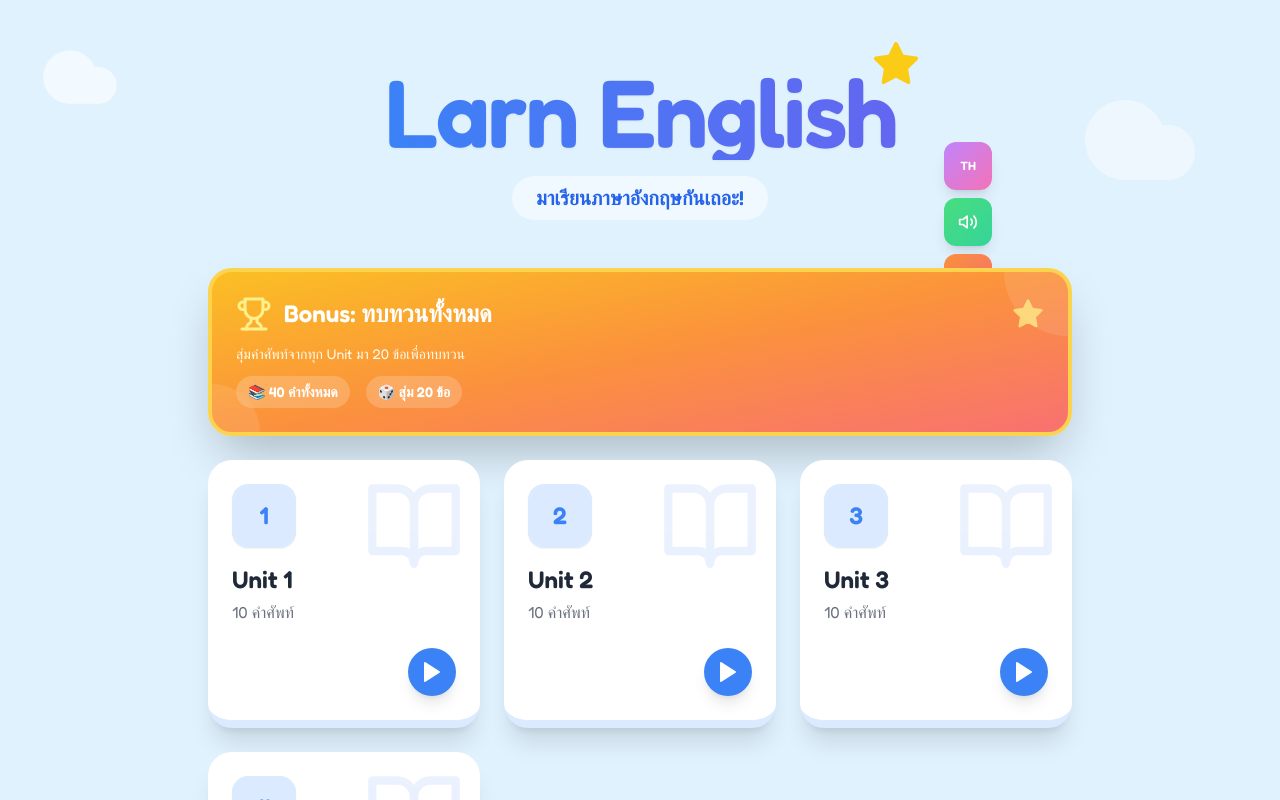
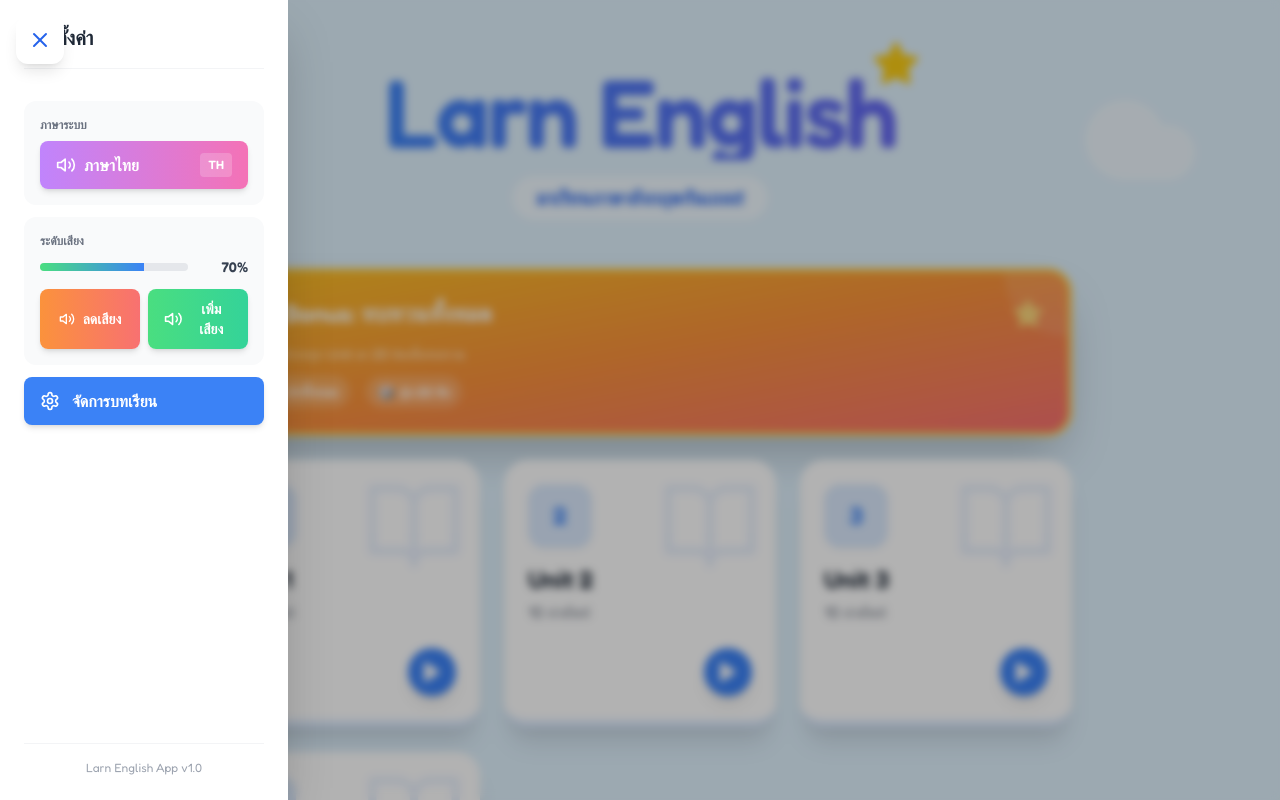
Before and after one commit to GreenDevth/larn-english-app, a React (Vite) app: page / in a window 1280 px wide. Both pictures are taken after a click on the button "เปิดเมนู". Shown: the top 800 px of the page. Built offline with nearby package versions, Linux system fonts and the light colour scheme.

Commit message:
feat: Implement collapsible settings menu and update styles for better UI

```diff
--- a/src/App.jsx
+++ b/src/App.jsx
@@ -1,5 +1,5 @@
 import React, { useState, useEffect } from 'react';
-import { Volume2, Lightbulb, Settings, Star, Trophy, Image as ImageIcon, Delete, Send, CheckCircle, XCircle, Cloud, BookOpen, ChevronLeft, Play, Plus, Trash2, Save, Edit, GripVertical, ChevronDown, ChevronRight, SpellCheck } from 'lucide-react';
+import { Volume2, Lightbulb, Settings, Star, Trophy, Image as ImageIcon, Delete, Send, CheckCircle, XCircle, Cloud, BookOpen, ChevronLeft, Play, Plus, Trash2, Save, Edit, GripVertical, ChevronDown, ChevronRight, SpellCheck, Menu, X } from 'lucide-react';
 import SummaryScreen from './components/SummaryScreen';
 
 // --- No hard-coded data - all vocab loaded from vocab.csv ---
@@ -268,7 +268,7 @@ const WordImage = ({ word, imgUrl }) => {
   );
 };
 
-const LetterBox = ({ letter, status }) => {
+const LetterBox = ({ letter, status, sizeClass }) => {
   let borderClass = "border-b-gray-300 bg-white text-gray-700";
 
   if (status === 'correct') {
@@ -277,14 +277,17 @@ const LetterBox = ({ letter, status }) => {
     borderClass = "border-b-red-500 bg-red-50 text-red-500 border-red-500";
   }
 
+  // Check if letter is a space
+  const isSpace = letter === ' ';
+
   return (
-    <div className={`w-10 h-12 sm:w-14 sm:h-16 md:w-16 md:h-20 border-2 border-b-4 rounded-xl flex items-center justify-center text-2xl sm:text-4xl font-bold transition-all duration-200 ${borderClass} shadow-sm mx-1`}>
-      {letter.toUpperCase()}
+    <div className={`${sizeClass} border-2 border-b-4 rounded-xl flex items-center justify-center font-bold transition-all duration-200 ${borderClass} shadow-sm`}>
+      {isSpace ? '␣' : letter.toUpperCase()}
     </div>
   );
 };
 
-const Keyboard = ({ onKeyPress, playKeySound }) => {
+const Keyboard = ({ onKeyPress, playKeySound, isShiftActive }) => {
   const rows = [
     ['q', 'w', 'e', 'r', 't', 'y', 'u', 'i', 'o', 'p'],
     ['a', 's', 'd', 'f', 'g', 'h', 'j', 'k', 'l'],
@@ -292,14 +295,14 @@ const Keyboard = ({ onKeyPress, playKeySound }) => {
   ];
 
   return (
-    <div className="w-full max-w-2xl bg-white/95 backdrop-blur rounded-t-3xl shadow-[0_-10px_40px_-5px_rgba(0,0,0,0.1)] p-3 sm:p-6 fixed bottom-0 left-0 right-0 mx-auto z-50 pb-safe animate-slide-up border-t border-gray-100">
+    <div className="w-full max-w-xl bg-white/95 backdrop-blur rounded-t-3xl shadow-[0_-10px_40px_-5px_rgba(0,0,0,0.1)] p-3 sm:p-6 fixed bottom-0 left-0 right-0 mx-auto z-50 pb-safe animate-slide-up border-t border-gray-100">
       {/* แถวที่ 1: Q-P (10 ปุ่ม) */}
       <div className="grid grid-cols-10 gap-1 sm:gap-1.5 mb-1.5 sm:mb-2">
         {rows[0].map((char) => (
           <button key={char} onClick={() => { playKeySound(); onKeyPress(char); }}
             className="aspect-square w-full bg-blue-50 hover:bg-blue-100 active:bg-blue-200 text-blue-600 rounded-lg sm:rounded-xl font-bold text-base sm:text-lg shadow-[0_3px_0_rgb(219,234,254)] active:shadow-none active:translate-y-[2px] transition-all uppercase border-2 border-blue-100 relative top-0 active:top-[2px] flex items-center justify-center"
           >
-            {char}
+            {isShiftActive ? char.toUpperCase() : char}
           </button>
         ))}
       </div>
@@ -311,7 +314,7 @@ const Keyboard = ({ onKeyPress, playKeySound }) => {
           <button key={char} onClick={() => { playKeySound(); onKeyPress(char); }}
             className="aspect-square w-full bg-blue-50 hover:bg-blue-100 active:bg-blue-200 text-blue-600 rounded-lg sm:rounded-xl font-bold text-base sm:text-lg shadow-[0_3px_0_rgb(219,234,254)] active:shadow-none active:translate-y-[2px] transition-all uppercase border-2 border-blue-100 relative top-0 active:top-[2px] flex items-center justify-center"
           >
-            {char}
+            {isShiftActive ? char.toUpperCase() : char}
           </button>
         ))}
       </div>
@@ -324,7 +327,7 @@ const Keyboard = ({ onKeyPress, playKeySound }) => {
           <button key={char} onClick={() => { playKeySound(); onKeyPress(char); }}
             className="aspect-square w-full bg-blue-50 hover:bg-blue-100 active:bg-blue-200 text-blue-600 rounded-lg sm:rounded-xl font-bold text-base sm:text-lg shadow-[0_3px_0_rgb(219,234,254)] active:shadow-none active:translate-y-[2px] transition-all uppercase border-2 border-blue-100 relative top-0 active:top-[2px] flex items-center justify-center"
           >
-            {char}
+            {isShiftActive ? char.toUpperCase() : char}
           </button>
         ))}
         <div className="col-span-1"></div> {/* Spacer ขวา */}
@@ -332,13 +335,30 @@ const Keyboard = ({ onKeyPress, playKeySound }) => {
 
       {/* ปุ่มควบคุม */}
       <div className="flex justify-center gap-2 sm:gap-3 px-2">
+        {/* ปุ่ม Shift */}
+        <button onClick={() => onKeyPress('SHIFT')}
+          className={`flex-1 max-w-[100px] h-11 sm:h-12 rounded-lg font-bold shadow-[0_3px_0_rgb(147,197,253)] active:translate-y-[2px] active:shadow-none flex items-center justify-center border-2 text-sm sm:text-base relative transition-all ${isShiftActive
+            ? 'bg-blue-500 text-white border-blue-600'
+            : 'bg-blue-50 hover:bg-blue-100 text-blue-600 border-blue-100'
+            }`}
+        >
+          ⇧ Shift
+        </button>
+
+        {/* ปุ่ม Space */}
+        <button onClick={() => onKeyPress('SPACE')}
+          className="flex-1 max-w-[200px] h-11 sm:h-12 bg-gray-50 hover:bg-gray-100 text-gray-600 rounded-lg font-bold shadow-[0_3px_0_rgb(229,231,235)] active:translate-y-[2px] active:shadow-none flex items-center justify-center border-2 border-gray-200 text-sm sm:text-base relative"
+        >
+          ␣ Space
+        </button>
+
         <button onClick={() => onKeyPress('CLEAR')}
-          className="flex-1 max-w-[160px] h-11 sm:h-12 bg-orange-50 hover:bg-orange-100 text-orange-600 rounded-lg font-bold shadow-[0_3px_0_rgb(255,237,213)] active:translate-y-[2px] active:shadow-none flex items-center justify-center border border-orange-200 text-sm sm:text-base relative"
+          className="flex-1 max-w-[120px] h-11 sm:h-12 bg-orange-50 hover:bg-orange-100 text-orange-600 rounded-lg font-bold shadow-[0_3px_0_rgb(255,237,213)] active:translate-y-[2px] active:shadow-none flex items-center justify-center border border-orange-200 text-sm sm:text-base relative"
         >
-          <XCircle size={16} className="mr-1.5" /> ล้างทั้งหมด
+          <XCircle size={16} className="mr-1.5" /> ล้าง
         </button>
         <button onClick={() => onKeyPress('DELETE')}
-          className="flex-1 max-w-[140px] h-11 sm:h-12 bg-red-50 hover:bg-red-100 text-red-500 rounded-lg font-bold shadow-[0_3px_0_rgb(254,202,202)] active:translate-y-[2px] active:shadow-none flex items-center justify-center border border-red-100 text-sm sm:text-base relative"
+          className="flex-1 max-w-[100px] h-11 sm:h-12 bg-red-50 hover:bg-red-100 text-red-500 rounded-lg font-bold shadow-[0_3px_0_rgb(254,202,202)] active:translate-y-[2px] active:shadow-none flex items-center justify-center border border-red-100 text-sm sm:text-base relative"
         >
           <Delete size={16} className="mr-1.5" /> ลบ
         </button>
@@ -430,6 +450,8 @@ export default function App() {
   const [screen, setScreen] = useState('home'); // 'home', 'game'
   const [isAdminOpen, setIsAdminOpen] = useState(false);
   const [csvInput, setCsvInput] = useState("");
+  const [isNavOpen, setIsNavOpen] = useState(false);
+  const [isShiftActive, setIsShiftActive] = useState(false);
 
   // Game State
   const [vocabList, setVocabList] = useState([]);
@@ -892,13 +914,29 @@ export default function App() {
     }
   }, [currentIndex, screen, vocabList, voices]); // Removed voicePrefs to prevent re-triggering during pref change
 
+  // Auto-hide hint after 5 seconds
+  useEffect(() => {
+    if (showHint) {
+      const timer = setTimeout(() => {
+        setShowHint(false);
+      }, 5000); // 5 seconds
+      return () => clearTimeout(timer);
+    }
+  }, [showHint]);
+
   // --- Game Logic ---
   const handleKeyPress = (key) => {
     if (gameStatus !== 'playing' && gameStatus !== 'wrong') return;
 
+    if (key === 'SHIFT') {
+      setIsShiftActive(prev => !prev);
+      return;
+    }
+
     if (key === 'CLEAR') {
       setCurrentInput('');
       setGameStatus('playing');
+      setIsShiftActive(false); // Reset shift when clearing
       return;
     }
 
@@ -909,6 +947,23 @@ export default function App() {
       return;
     }
 
+    if (key === 'SPACE') {
+      const currentWord = vocabList[currentIndex];
+      const maxLen = currentWord?.en.length || 0;
+
+      if (currentInput.length < maxLen) {
+        const newInput = currentInput + ' ';
+        setCurrentInput(newInput);
+        setGameStatus('playing');
+
+        // Auto-check if full length reached
+        if (newInput.length === maxLen) {
+          checkAnswer(newInput);
+        }
+      }
+      return;
+    }
+
     // Play letter sound REMOVED (User request)
     // speak(key, 'en-US', { rate: 1.2, interrupt: true });
 
@@ -916,9 +971,14 @@ export default function App() {
     const maxLen = currentWord?.en.length || 0;
 
     if (currentInput.length < maxLen) {
-      const newInput = currentInput + key.toLowerCase();
+      // Apply shift if active
+      const charToAdd = isShiftActive ? key.toUpperCase() : key.toLowerCase();
+      const newInput = currentInput + charToAdd;
       setCurrentInput(newInput);
       setGameStatus('playing');
+
+      // Turn off shift after typing a letter (like real keyboard)
+      setIsShiftActive(false);
 
       // Auto-check if full length reached
       if (newInput.length === maxLen) {
@@ -983,6 +1043,128 @@ export default function App() {
 
   // --- Screens ---
 
+  // Collapsible Nav Component
+  const CollapsibleNav = () => {
+    return (
+      <>
+        {/* Hamburger Button */}
+        <button
+          onClick={() => setIsNavOpen(!isNavOpen)}
+          className="fixed top-4 left-4 z-[70] w-12 h-12 bg-white hover:bg-blue-50 text-blue-600 rounded-xl shadow-lg hover:shadow-xl transition-all flex items-center justify-center"
+          title={isNavOpen ? 'ปิดเมนู' : 'เปิดเมนู'}
+        >
+          {isNavOpen ? <X size={24} /> : <Menu size={24} />}
+        </button>
+
+        {/* Backdrop */}
+        {isNavOpen && (
+          <div
+            onClick={() => setIsNavOpen(false)}
+            className="fixed inset-0 bg-black/30 z-[60] backdrop-blur-sm animate-fade-in"
+          />
+        )}
+
+        {/* Slide-in Menu */}
+        <div
+          className={`fixed top-0 left-0 h-full w-72 bg-white shadow-2xl z-[65] transition-transform duration-300 ease-out ${isNavOpen ? 'translate-x-0' : '-translate-x-full'
+            }`}
+        >
+          <div className="p-6 h-full flex flex-col">
+            {/* Header */}
+            <div className="mb-8 pb-4 border-b border-gray-100">
+              <h3 className="text-xl font-bold text-gray-800 flex items-center gap-2">
+                <Settings size={24} className="text-blue-500" />
+                ตั้งค่า
+              </h3>
+            </div>
+
+            {/* Menu Items */}
+            <div className="flex-1 space-y-3">
+              {/* ปุ่มสลับภาษาระบบ */}
+              <div className="bg-gray-50 rounded-xl p-4">
+                <label className="block text-xs font-bold text-gray-500 uppercase mb-2">ภาษาระบบ</label>
+                <button
+                  onClick={() => {
+                    const newLang = systemVoiceLang === 'th' ? 'en' : 'th';
+                    setSystemVoiceLang(newLang);
+                    localStorage.setItem('systemVoiceLang', newLang);
+                  }}
+                  className="w-full flex items-center justify-between gap-3 px-4 py-3 bg-gradient-to-r from-purple-400 to-pink-400 hover:from-purple-500 hover:to-pink-500 text-white rounded-lg shadow-md hover:shadow-lg transition-all font-bold"
+                >
+                  <span className="flex items-center gap-2">
+                    <Volume2 size={20} />
+                    {systemVoiceLang === 'th' ? 'ภาษาไทย' : 'English'}
+                  </span>
+                  <span className="text-xs bg-white/20 px-2 py-1 rounded">{systemVoiceLang.toUpperCase()}</span>
+                </button>
+              </div>
+
+              {/* ควบคุมระดับเสียง */}
+              <div className="bg-gray-50 rounded-xl p-4">
+                <label className="block text-xs font-bold text-gray-500 uppercase mb-2">ระดับเสียง</label>
+                <div className="space-y-3">
+                  {/* แสดงระดับเสียงปัจจุบัน */}
+                  <div className="flex items-center gap-3">
+                    <div className="flex-1 bg-gray-200 rounded-full h-2 overflow-hidden">
+                      <div
+                        className="bg-gradient-to-r from-green-400 to-blue-500 h-full transition-all duration-300"
+                        style={{ width: `${volume}%` }}
+                      />
+                    </div>
+                    <span className="text-sm font-bold text-gray-700 w-12 text-right">{volume}%</span>
+                  </div>
+
+                  {/* ปุ่มปรับเสียง */}
+                  <div className="flex gap-2">
+                    <button
+                      onClick={() => {
+                        const newVolume = Math.max(0, volume - 10);
+                        setVolume(newVolume);
+                        localStorage.setItem('volume', newVolume.toString());
+                      }}
+                      className="flex-1 flex items-center justify-center gap-2 px-4 py-2.5 bg-gradient-to-r from-orange-400 to-red-400 hover:from-orange-500 hover:to-red-500 text-white rounded-lg shadow-md hover:shadow-lg transition-all font-bold text-sm"
+                    >
+                      <Volume2 size={16} />
+                      ลดเสียง
+                    </button>
+                    <button
+                      onClick={() => {
+                        const newVolume = Math.min(100, volume + 10);
+                        setVolume(newVolume);
+                        localStorage.setItem('volume', newVolume.toString());
+                      }}
+                      className="flex-1 flex items-center justify-center gap-2 px-4 py-2.5 bg-gradient-to-r from-green-400 to-emerald-400 hover:from-green-500 hover:to-emerald-500 text-white rounded-lg shadow-md hover:shadow-lg transition-all font-bold text-sm"
+                    >
+                      <Volume2 size={20} />
+                      เพิ่มเสียง
+                    </button>
+                  </div>
+                </div>
+              </div>
+
+              {/* ปุ่มจัดการบทเรียน */}
+              <button
+                onClick={() => {
+                  setIsAdminOpen(true);
+                  setIsNavOpen(false);
+                }}
+                className="w-full flex items-center gap-3 px-4 py-3 bg-blue-500 hover:bg-blue-600 text-white rounded-lg shadow-md hover:shadow-lg transition-all font-bold"
+              >
+                <Settings size={20} />
+                จัดการบทเรียน
+              </button>
+            </div>
+
+            {/* Footer */}
+            <div className="pt-4 border-t border-gray-100">
+              <p className="text-xs text-gray-400 text-center">Larn English App v1.0</p>
+            </div>
+          </div>
+        </div>
+      </>
+    );
+  };
+
   // 1. Home Screen
   if (screen === 'home') {
     return (
@@ -1007,57 +1189,6 @@ export default function App() {
             <p className="text-xl text-blue-600 mt-4 font-bold thai-font bg-white/50 py-2 px-6 rounded-full inline-block backdrop-blur-sm">
               มาเรียนภาษาอังกฤษกันเถอะ!
             </p>
-
-            {/* ปุ่มควบคุมเสียงและการตั้งค่า */}
-            <div className="absolute top-1/2 -right-16 md:-right-24 flex flex-col gap-2">
-              {/* ปุ่มสลับภาษา */}
-              <button
-                onClick={() => {
-                  const newLang = systemVoiceLang === 'th' ? 'en' : 'th';
-                  setSystemVoiceLang(newLang);
-                  localStorage.setItem('systemVoiceLang', newLang);
-                }}
-                className="w-12 h-12 bg-gradient-to-br from-purple-400 to-pink-400 hover:from-purple-500 hover:to-pink-500 text-white rounded-xl shadow-lg hover:shadow-xl transition-all flex items-center justify-center font-bold text-xs"
-                title={systemVoiceLang === 'th' ? 'Switch to English' : 'เปลี่ยนเป็นไทย'}
-              >
-                {systemVoiceLang.toUpperCase()}
-              </button>
-
-              {/* ปุ่มเพิ่มเสียง */}
-              <button
-                onClick={() => {
-                  const newVolume = Math.min(100, volume + 10);
-                  setVolume(newVolume);
-                  localStorage.setItem('volume', newVolume.toString());
-                }}
-                className="w-12 h-12 bg-gradient-to-br from-green-400 to-emerald-400 hover:from-green-500 hover:to-emerald-500 text-white rounded-xl shadow-lg hover:shadow-xl transition-all flex items-center justify-center"
-                title="เพิ่มเสียง"
-              >
-                <Volume2 size={20} />
-              </button>
-
-              {/* ปุ่มลดเสียง */}
-              <button
-                onClick={() => {
-                  const newVolume = Math.max(0, volume - 10);
-                  setVolume(newVolume);
-                  localStorage.setItem('volume', newVolume.toString());
-                }}
-                className="w-12 h-12 bg-gradient-to-br from-orange-400 to-red-400 hover:from-orange-500 hover:to-red-500 text-white rounded-xl shadow-lg hover:shadow-xl transition-all flex items-center justify-center"
-                title="ลดเสียง"
-              >
-                <Volume2 size={16} />
-              </button>
-
-              {/* ปุ่ม Settings */}
-              <button
-                onClick={() => setIsAdminOpen(true)}
-                className="w-12 h-12 bg-gray-100 hover:bg-blue-100 text-gray-400 hover:text-blue-500 rounded-xl shadow-lg hover:shadow-xl transition-all flex items-center justify-center"
-                title="ตั้งค่า"
-              >
-                <Settings size={20} />
-              </button>
-            </div>
           </div>
 
           {/* Units Grid */}
@@ -1132,6 +1263,9 @@ export default function App() {
             </div>
           </div>
         </div>
+
+        {/* Collapsible Navigation */}
+        <CollapsibleNav />
 
         {/* Admin Modal */}
         {isAdminOpen && (
@@ -1285,8 +1419,16 @@ export default function App() {
           </div>
         </div>
 
+        {/* Hint - Moved to top */}
+        {showHint && (
+          <div className="mb-2 text-blue-400 font-bold animate-fade-in text-lg">
+            Hint: {(currentWord?.en || '').charAt(0)}...
+          </div>
+        )}
+
         {/* Word Display */}
-        <div className="flex justify-center flex-wrap gap-2 mb-8">
+        <div className="w-full mb-4 overflow-x-auto scrollbar-hide word-display-container">
+          <div className="flex items-center gap-1 sm:gap-2 px-4 min-w-fit mx-auto justify-center">
             {(currentWord?.en || '').split('').map((char, index) => {
               let status = 'neutral';
               if (index < currentInput.length) {
@@ -1295,33 +1437,61 @@ export default function App() {
                   status = currentInput[index].toLowerCase() === char.toLowerCase() ? 'correct' : 'wrong';
                 }
               }
+
+              // Calculate responsive size based on word length
+              const wordLength = currentWord?.en.length || 0;
+              let sizeClass = '';
+
+              if (wordLength <= 5) {
+                // Short words: large boxes
+                sizeClass = 'w-12 h-14 sm:w-16 sm:h-20 md:w-20 md:h-24 text-2xl sm:text-4xl';
+              } else if (wordLength <= 8) {
+                // Medium words: medium boxes
+                sizeClass = 'w-10 h-12 sm:w-14 sm:h-16 md:w-16 md:h-20 text-xl sm:text-3xl';
+              } else if (wordLength <= 12) {
+                // Long words: small boxes
+                sizeClass = 'w-8 h-10 sm:w-12 sm:h-14 md:w-14 md:h-16 text-lg sm:text-2xl';
+              } else {
+                // Very long words: extra small boxes
+                sizeClass = 'w-7 h-9 sm:w-10 sm:h-12 md:w-12 md:h-14 text-base sm:text-xl';
+              }
+
+              // Override for space - make it wider
+              const isSpace = char === ' ';
+              if (isSpace) {
+                if (wordLength <= 8) {
+                  sizeClass = 'w-14 h-12 sm:w-20 sm:h-16 md:w-24 md:h-20 text-xl sm:text-3xl';
+                } else {
+                  sizeClass = 'w-10 h-10 sm:w-14 sm:h-14 md:w-16 md:h-16 text-lg sm:text-2xl';
+                }
+              }
+
               return (
-              <LetterBox key={index} letter={index < currentInput.length ? currentInput[index] : ''} status={status} />
+                <LetterBox
+                  key={index}
+                  letter={index < currentInput.length ? currentInput[index] : ''}
+                  status={status}
+                  sizeClass={sizeClass}
+                />
               );
             })}
           </div>
-
-        {/* Hint */}
-        {showHint && (
-          <div className="mb-4 text-blue-400 font-bold animate-fade-in">
-            Hint: {currentWord?.en}
         </div>
-        )}
 
         {/* Feedback Messages */}
         {gameStatus === 'correct' && (
-          <div className="text-green-500 font-bold text-xl thai-font flex items-center gap-2 bg-white px-6 py-3 rounded-full shadow-lg border border-green-100 animate-fade-in">
+          <div className="text-green-500 font-bold text-xl thai-font flex items-center gap-2 bg-white px-6 py-3 rounded-full shadow-lg border border-green-100 animate-fade-in z-[60] relative">
             <CheckCircle size={28} /> ถูกต้อง! เก่งมาก
           </div>
         )}
         {gameStatus === 'wrong' && (
-          <div className="text-red-500 font-bold text-xl thai-font flex items-center gap-2 bg-white px-6 py-3 rounded-full shadow-lg border border-red-100 animate-fade-in">
+          <div className="text-red-500 font-bold text-xl thai-font flex items-center gap-2 bg-white px-6 py-3 rounded-full shadow-lg border border-red-100 animate-fade-in z-[60] relative">
             <XCircle size={28} /> ผิดจ้า ลองใหม่นะ
           </div>
         )}
       </div>
 
-      <Keyboard onKeyPress={handleKeyPress} playKeySound={playKeySound} />
+      <Keyboard onKeyPress={handleKeyPress} playKeySound={playKeySound} isShiftActive={isShiftActive} />
 
       {/* Error Modal */}
       <ErrorModal
```
Also changed, not shown: src/components/SettingsMenu.jsx (added, +28 -0 lines), src/index.css (+50 -0 lines), 1 other file (tests, documents, lock files or other folders). Lines whose indentation alone changed are shown as unchanged.
